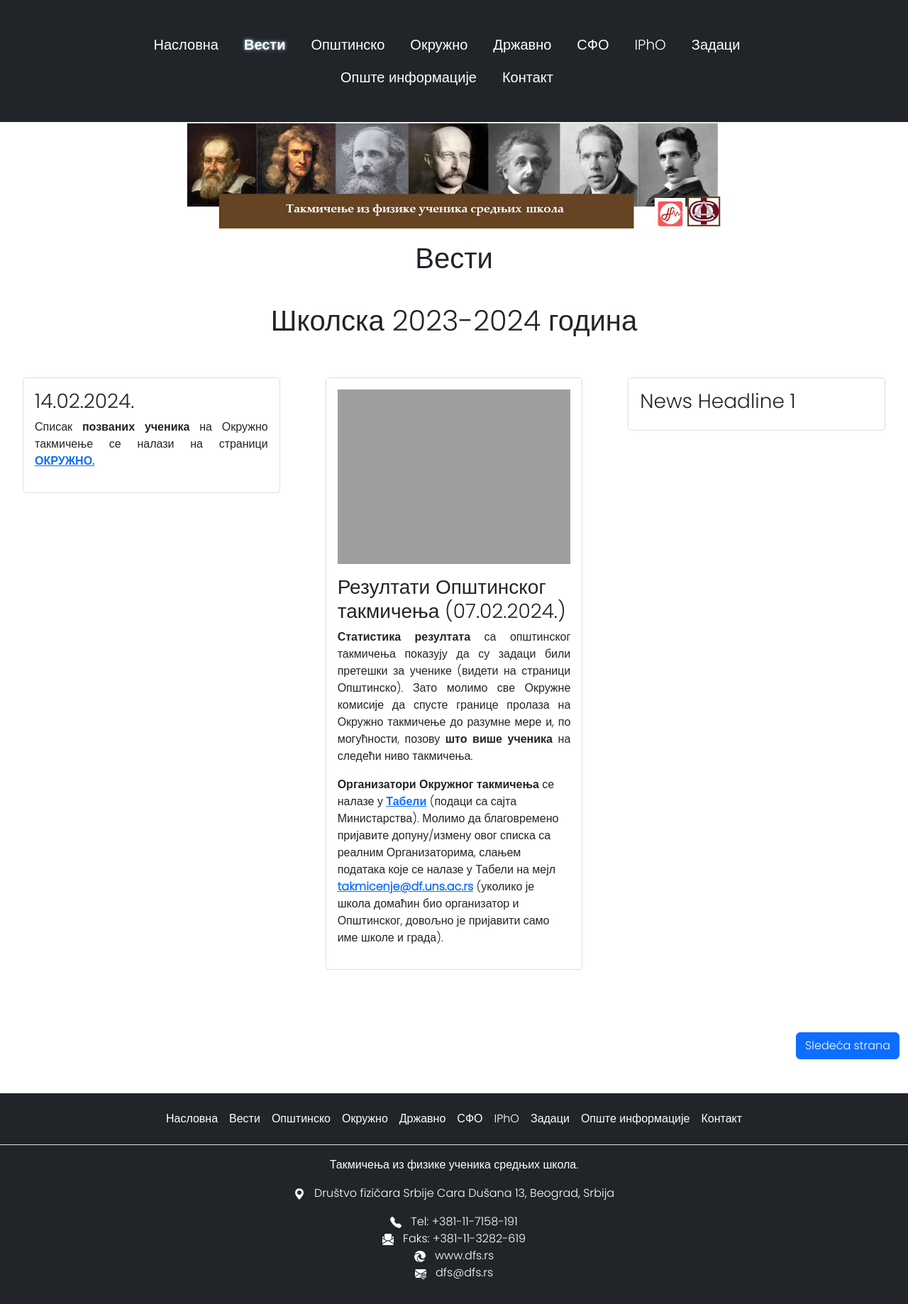
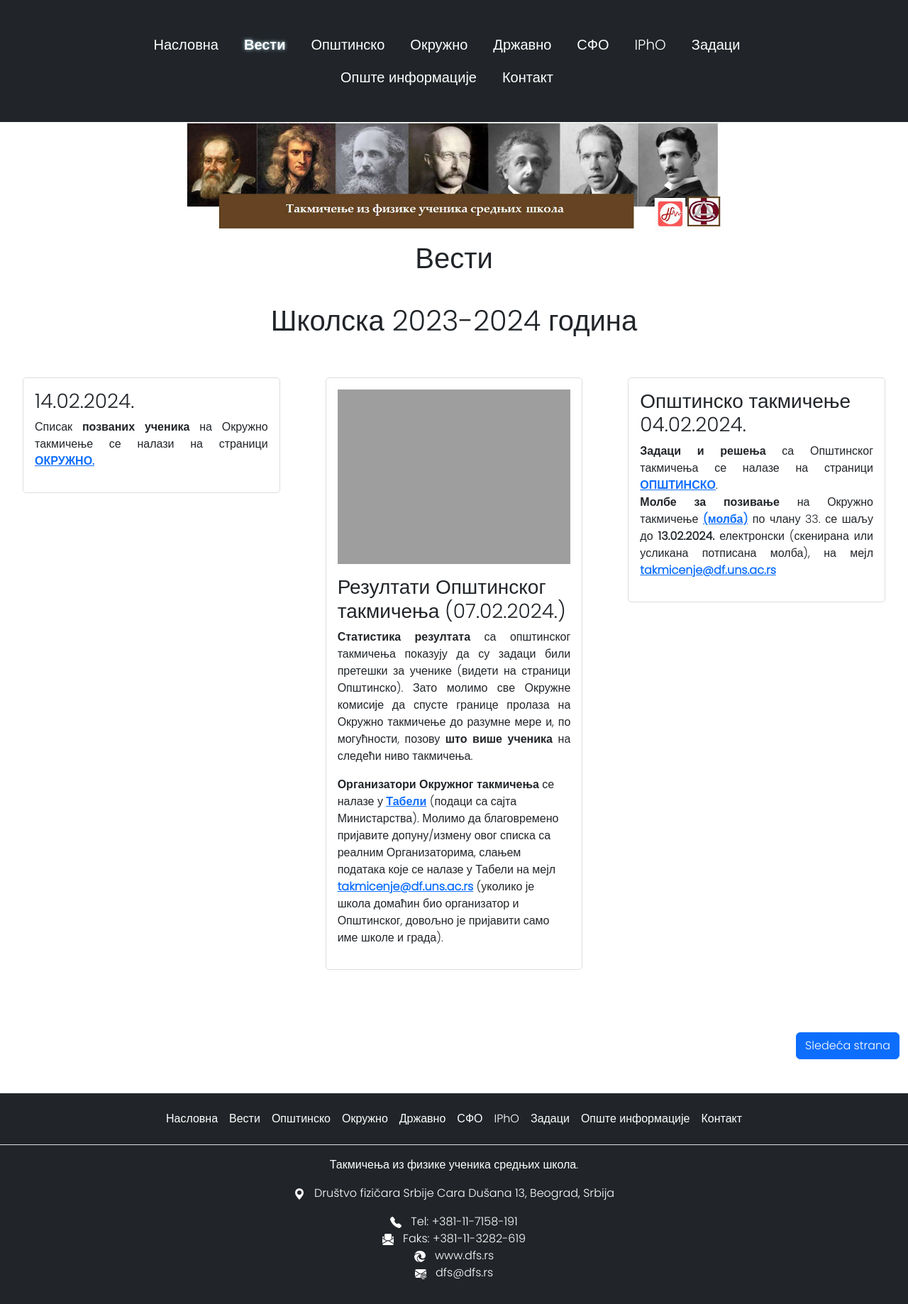
Before and after one commit to LazarevicV/takmicenja-fizika-srednja-skola, a Flask app: page /vesti in a window 1280 px wide. Shown: the whole page at 71% size. Run offline with Flask 3, Linux system fonts and the light colour scheme; grey boxes are pictures that could not be loaded.

Commit message:
vesti str update

```diff
--- a/templates/vesti.html
+++ b/templates/vesti.html
@@ -42,9 +42,16 @@
         </div>
         <div class="col-md-4 news-section">
             <div class="news-item">
-                <h3 class="news-title">News Headline 1</h3>
+                <h3 class="news-title">Општинско такмичење
+                    04.02.2024.</h3>
                 <div class="news-content">
-
+                    <p><b>Задаци и решења</b> са Општинског такмичења се налазе на страници <b><a
+                        href="/opstinsko">ОПШТИНСКО</a></b>. <br>
+                <b>Молбе за позивање</b> на Окружно такмичење <b><a
+                        href="https://www.df.uns.ac.rs/takmicenjefizikasrednje/Documents/Opstinsko%2024/Molba%20za%20pozivanje%20na%20Okruzno%202024.pdf">(молба)</a></b>
+                по члану 33. се шаљу до <b>13.02.2024.</b> електронски (скенирана или усликана потписана молба),
+                на
+                мејл <b><a href="mailto:takmicenje@df.uns.ac.rs">takmicenje@df.uns.ac.rs</a></b></p>
                 </div>
             </div>
         </div>
```
